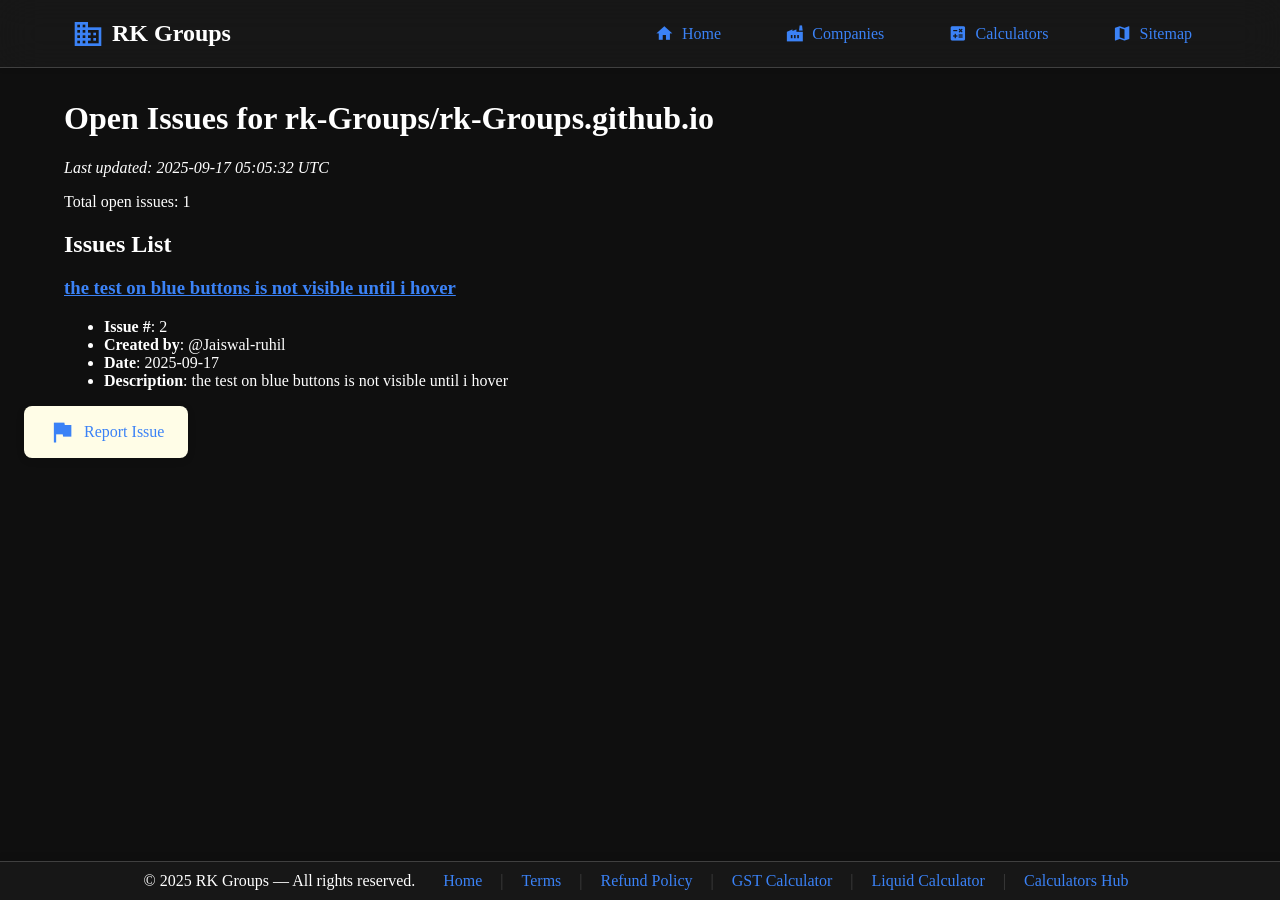
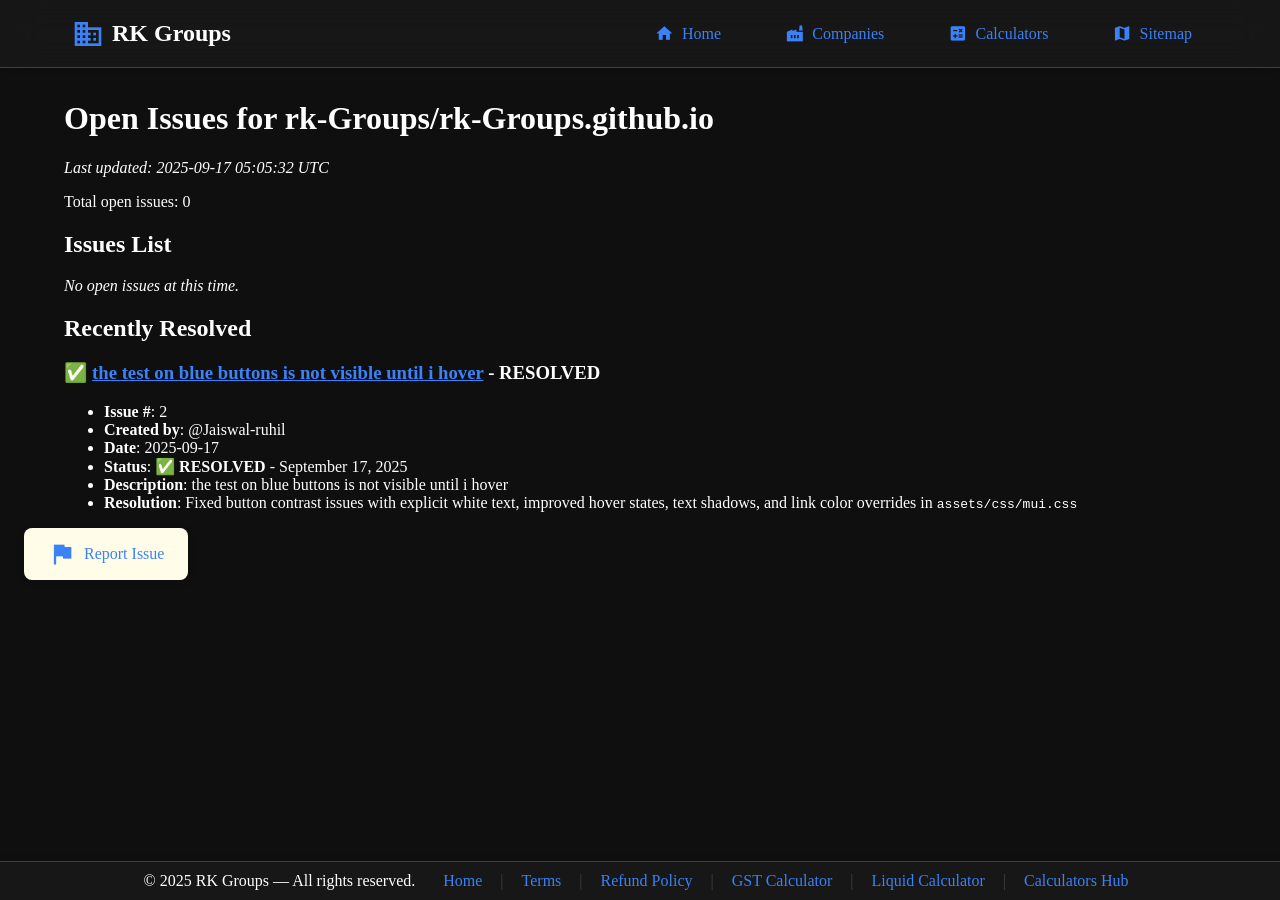
Before and after one commit to rk-Groups/rk-Groups.github.io, a Jekyll site: the page built from dev/issues.md, in a window 1280 px wide. Built offline with Jekyll 4.4.1, drawn with Linux system fonts in a browser that asks for light colours; our own code applies the rules of GitHub Pages for plain Markdown files.

Commit message:
Close button contrast issue #2 - resolved
- Updated dev/issues.md to mark button visibility issue as resolved
- Added resolution details with fix implemented in assets/css/mui.css
- Moved to 'Recently Resolved' section with completion date
- Updated TODO.md to track issue closure task completion
- Issue was fixed with explicit white text, hover states, and text shadows

Closes #2

```diff
--- a/dev/issues.md
+++ b/dev/issues.md
@@ -2,12 +2,18 @@
 
 *Last updated: 2025-09-17 05:05:32 UTC*
 
-Total open issues: 1
+Total open issues: 0
 
 ## Issues List
 
-### [the test on blue buttons is not visible until i hover](https://github.com/rk-Groups/rk-Groups.github.io/issues/2)
+*No open issues at this time.*
+
+## Recently Resolved
+
+### ✅ [the test on blue buttons is not visible until i hover](https://github.com/rk-Groups/rk-Groups.github.io/issues/2) - RESOLVED
 - **Issue #**: 2
 - **Created by**: @Jaiswal-ruhil
 - **Date**: 2025-09-17
+- **Status**: ✅ **RESOLVED** - September 17, 2025
 - **Description**: the test on blue buttons is not visible until i hover
+- **Resolution**: Fixed button contrast issues with explicit white text, improved hover states, text shadows, and link color overrides in `assets/css/mui.css`
```
Also changed, not shown: dev/TODO.md (+1 -0 lines).
